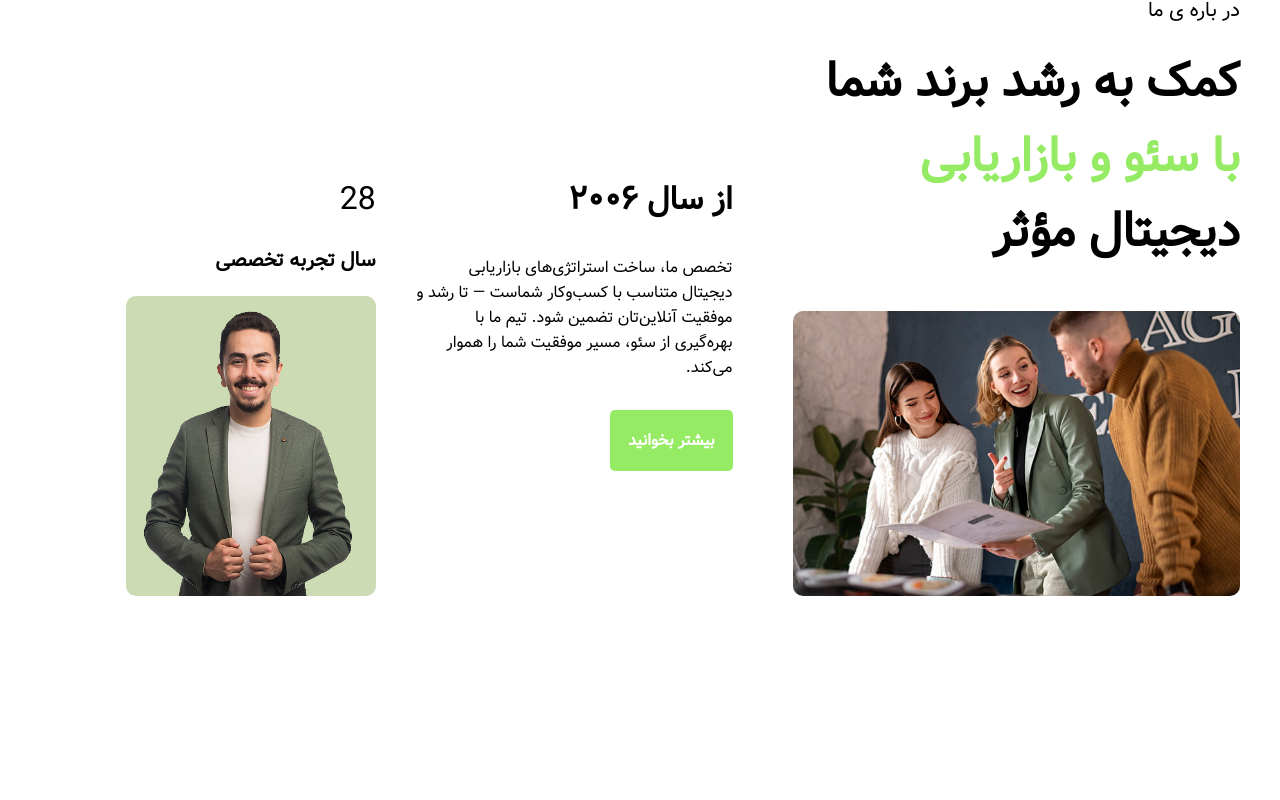
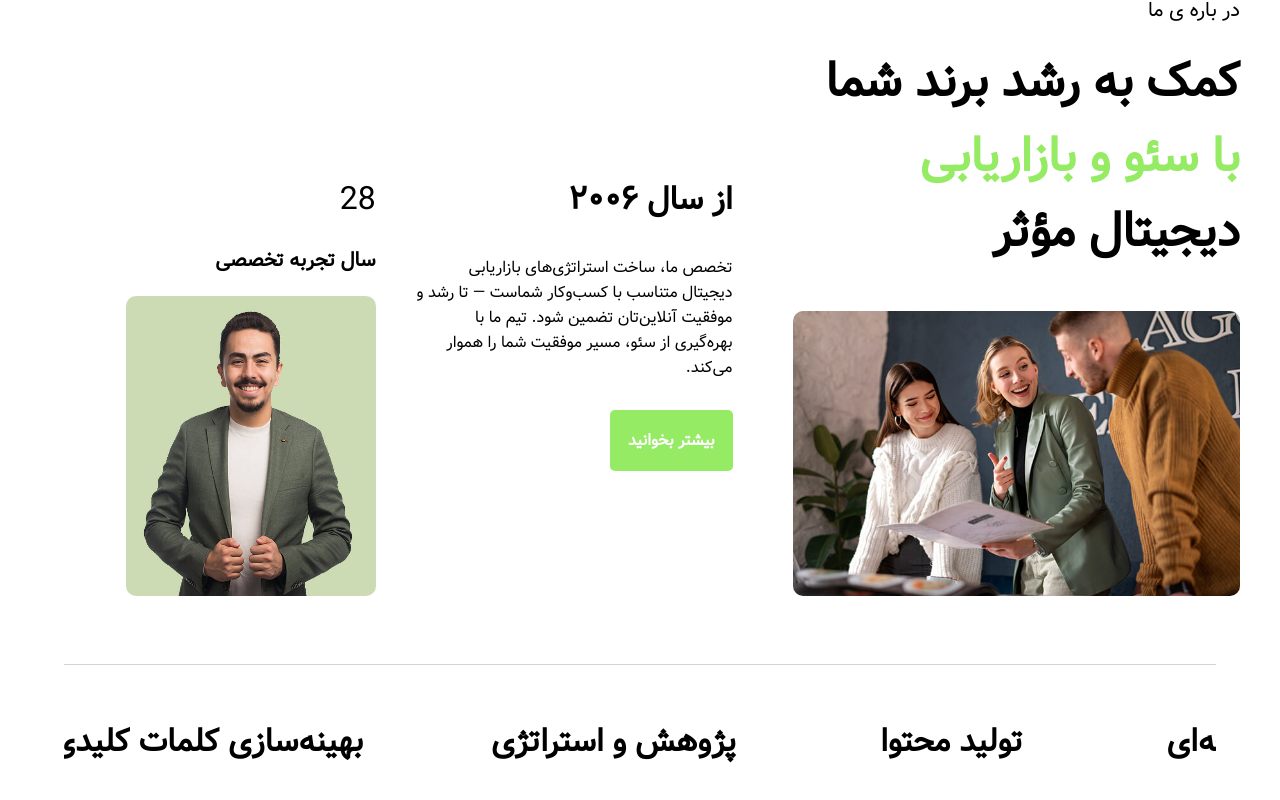
Before and after one commit to 78fatemanazari/react-landing, a React (Vite) app: page / in a window 1280 px wide. Shown: the part 973-1773 px from the top of the page. Before the commit the page ends 1617 px from the top, so only its background shows below. Built offline with nearby package versions, Linux system fonts and the light colour scheme.

Commit message:
scroll section is fininshed

```diff
--- a/src/components/pages/Home.jsx
+++ b/src/components/pages/Home.jsx
@@ -1,5 +1,6 @@
 import { About } from "../about/About"
 import { HeroContainer } from "../herosection/HeroContainer"
+import { Scroll } from "../scroll/Scroll"
 import './Home.css'
 
 export const Home =() =>{
@@ -7,6 +8,7 @@ export const Home =() =>{
         <>
             <HeroContainer />
             <About />
+            <Scroll />
         </>
     )
 }
--- /dev/null
+++ b/src/components/scroll/Scroll.css
@@ -0,0 +1,46 @@
+.carousel {
+  display: flex;
+  overflow: hidden;
+  white-space: nowrap;
+  width: 90%;
+  margin: 20px auto;
+  border-top: 1px solid lightgray;
+  border-bottom: 1px solid lightgray;
+  padding: 20px;
+}
+
+
+.carousel::-webkit-scrollbar{
+    display: none;
+}
+
+.group {
+  display: flex;
+  align-items: center;
+  justify-content: center;
+  gap: 1em;
+  animation: spin 10s linear infinite;
+  flex-shrink: 0;
+}
+
+
+.card {
+  padding: 1em 2em;
+  font-size: 2rem;
+  font-weight: 700;
+  white-space: nowrap;
+}
+
+
+@keyframes spin {
+    from {
+        transform: translateX(0);
+    }
+    to {
+        transform: translateX(100%);
+    }
+}
+
+.carousel:hover .group {
+  animation-play-state: paused;
+}
--- /dev/null
+++ b/src/components/scroll/Scroll.jsx
@@ -0,0 +1,24 @@
+import './Scroll.css'
+
+export const Scroll = () =>{
+    return(
+        <>
+            <div className="carousel">
+                <div className="group">
+                    <div className="card">بهینه‌سازی کلمات کلیدی</div>
+                    <div className="card">لینک‌سازی</div>
+                    <div className="card">سئوی درون‌صفحه‌ای</div>
+                    <div className="card">تولید محتوا</div>
+                    <div className="card">پژوهش و استراتژی</div>
+                </div>
+                <div aria-hidden className="group">
+                    <div className="card">بهینه‌سازی کلمات کلیدی</div>
+                    <div className="card">لینک‌سازی</div>
+                    <div className="card">سئوی درون‌صفحه‌ای</div>
+                    <div className="card">تولید محتوا</div>
+                    <div className="card">پژوهش و استراتژی</div>
+                </div>
+            </div>
+        </>
+    )
+}
```
